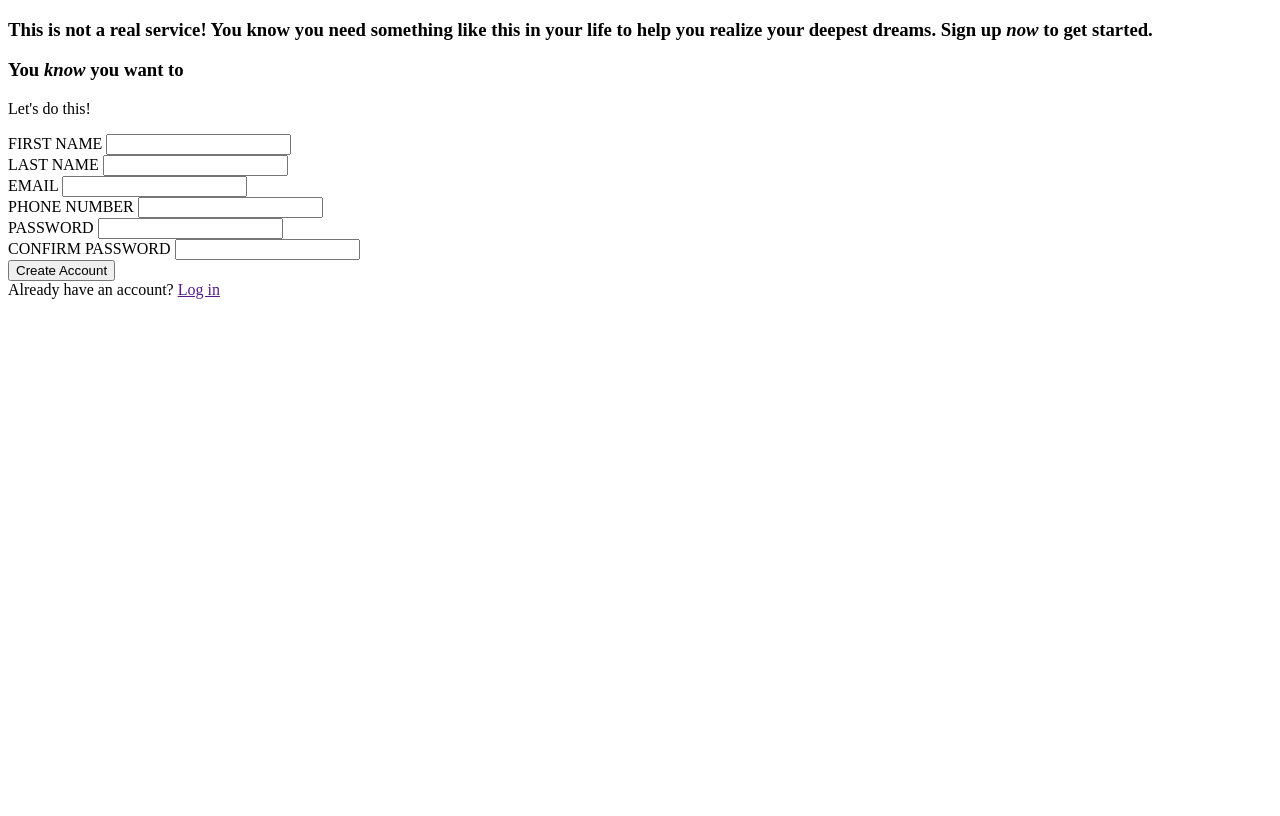
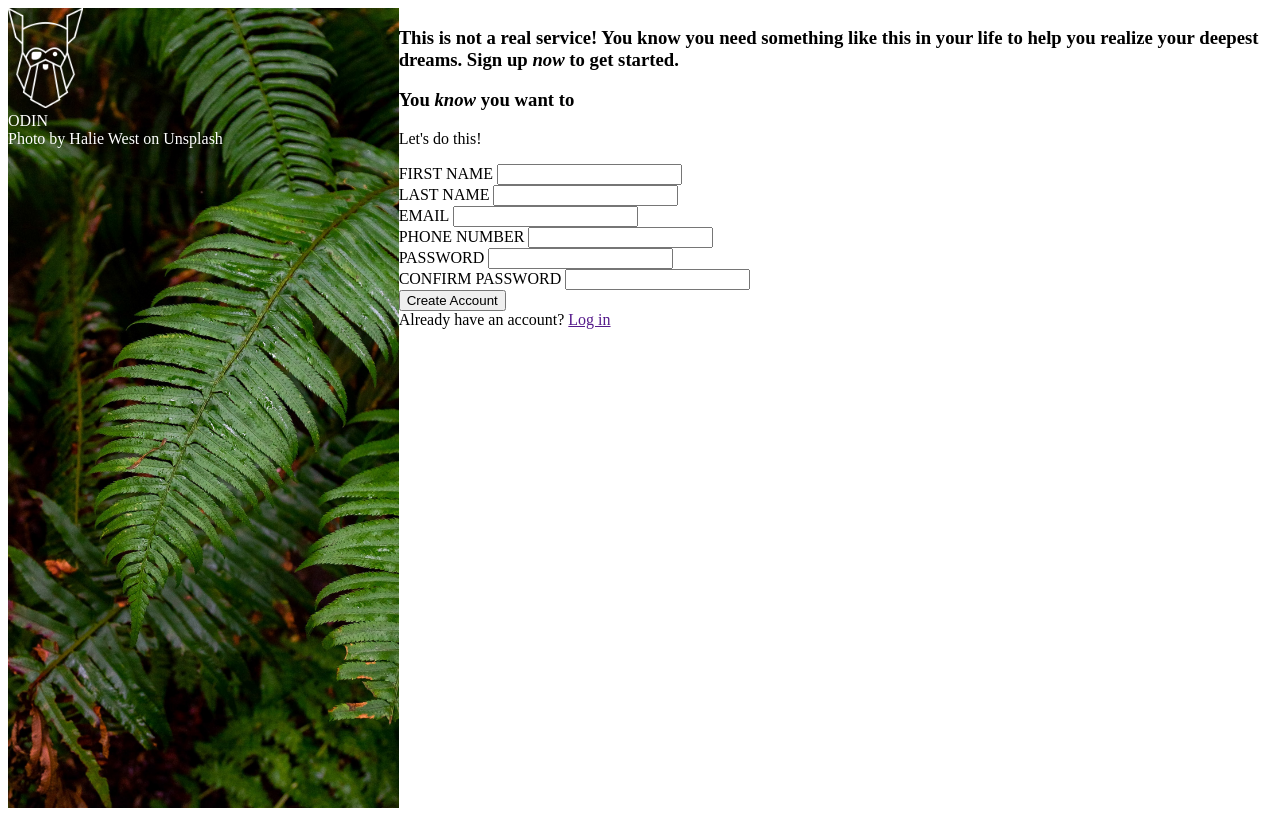
Before and after one commit to Pablo-Arranz/Sign-up-Form, a plain HTML site: page index.html in a window 1280 px wide. Drawn offline with Linux system fonts and the light colour scheme.

Commit message:
Add assets

```diff
--- a/index.html
+++ b/index.html
@@ -9,6 +9,16 @@
 </head>
 <body>
 
+    <div class="sidebar">
+
+        <div class="logo-section">
+            <img src="images/odin-lined.png" alt="Odin logo">
+            <div class="white">ODIN</div>
+        </div>
+        <footer class="white">Photo by Halie West on Unsplash</footer>
+    </div>
+
+    <div class="container">
     <h3>This is not a real service! You know you need something like this in your life to help you realize your deepest dreams. Sign up <span>now</span> to get started.</h3>
 
     <h3>You <span>know</span> you want to</h3>
@@ -45,5 +55,6 @@
     </form>
 
     <div>Already have an account? <a href="">Log in</a></div>
+    </div>
 </body>
 </html>
--- a/style.css
+++ b/style.css
@@ -1,3 +1,22 @@
+body {
+    height: 100vh;
+    display: flex;
+}
+
+.sidebar {
+    width: 40vw;
+    background: url(images/halie-west-25xggax4bSA-unsplash.jpg);
+    background-size: cover;
+}
+
+img {
+    height: 100px;
+}
+
+.white {
+    color: white;
+}
+
 span {
     font-style: italic;
 }
```
Also changed, not shown: fonts/Norse-Bold.otf (added), images/halie-west-25xggax4bSA-unsplash.jpg (added), images/odin-lined.png (added).
